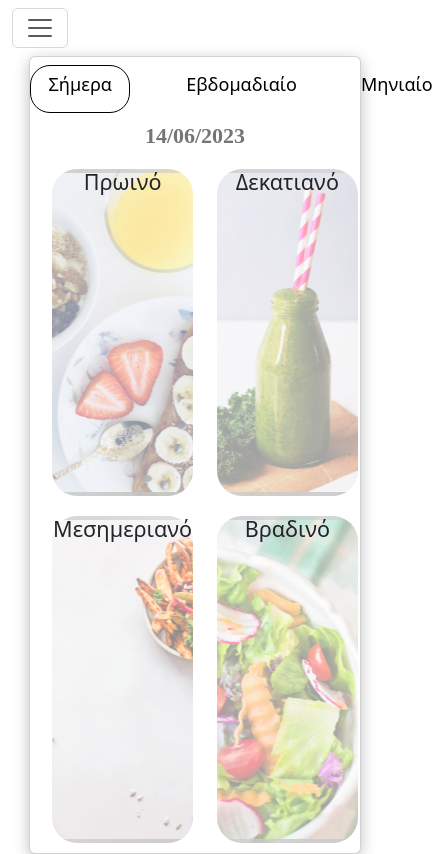
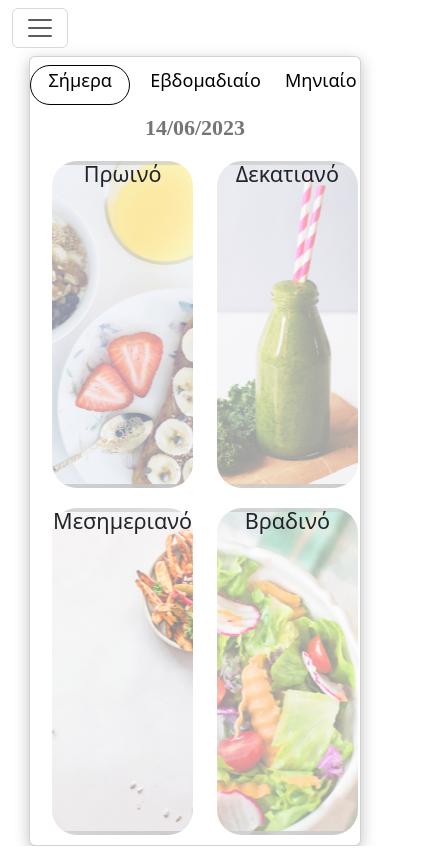
Before and after one commit to Spanosnick/Personal_monitor_React, a React (Create React App) app: page / in a window 390 px wide. Shown: the whole page, 441 px wide, since content can reach past the window. Built offline with nearby package versions, Linux system fonts and the light colour scheme.

Commit message:
make responsive the mini tabs in ChartComponent.js and chooseProgram.js

```diff
--- a/src/components/chartCoponent/ChartComponent.js
+++ b/src/components/chartCoponent/ChartComponent.js
@@ -1,24 +1,23 @@
-import React from "react";
+import React, { useState } from "react";
 import Card from 'react-bootstrap/Card';
 import Stack from 'react-bootstrap/Stack';
-import { Container, Row, Col } from 'react-bootstrap';
 import SimpleChart from './SimpleChart';
 
 function ChartComponent({ date }) {
-
+    const [activeTab, setActiveTab] = useState('Σήμερα'); // Initial active tab
 
     return (
         <Card className="text-start chooseProgram">
             <Stack className="mx-auto cardLabels my-2" direction="horizontal" gap={5}>
-                <div className="p-2 active ">
+                <div className={activeTab === 'Σήμερα' ? "p-2 active" : "p-2"} onClick={() => setActiveTab('Σήμερα')}>
                     <h3>Σήμερα </h3>
                 </div>
 
-                <div className="p-2">
+                <div className={activeTab === 'Εβδομαδιαίο' ? "p-2 active" : "p-2"} onClick={() => setActiveTab('Εβδομαδιαίο')}>
                     <h3>Εβδομαδιαίο </h3>
                 </div>
 
-                <div className="p-2">
+                <div className={activeTab === 'Μηνιαίο' ? "p-2 active" : "p-2"} onClick={() => setActiveTab('Μηνιαίο')}>
                     <h3>Μηνιαίο </h3>
                 </div>
             </Stack>
@@ -26,7 +25,6 @@ function ChartComponent({ date }) {
                 <h4 id='dateLabel'> {date || '14/06/2023'}</h4>
             </div>
             <SimpleChart/>
-
         </Card>
     );
 }
--- /dev/null
+++ b/src/components/chartCoponent/chartComponent.css
@@ -0,0 +1,14 @@
+.chooseProgram {
+    width: 100%; /* or a fixed width if you prefer */
+    overflow-x: auto; /* Allows horizontal scrolling if content overflows */
+}
+.p-2 {
+    /* Other styles... */
+    transition: background-color 0.3s ease, color 0.3s ease; /* 0.3s is the duration. You can adjust as needed */
+}
+
+.active {
+    /* Sample active state styles. Adjust as needed */
+    background-color: #007BFF; /* Example color for active state */
+    color: white;
+}
--- a/src/components/chooseProgram.js
+++ b/src/components/chooseProgram.js
@@ -15,16 +15,16 @@ function ImgOverlayExample({ date }) {
 
     return (
         <Card className="text-start chooseProgram">
-            <Stack className="mx-auto cardLabels my-2" direction="horizontal" gap={5}>
-                <div className="p-2 active ">
+            <Stack className="mx-auto cardLabels my-2" direction="horizontal" gap={3}> {/* Reduced gap */}
+                <div className="p-1 active "> {/* Reduced padding */}
                     <h3>Σήμερα </h3>
                 </div>
 
-                <div className="p-2">
+                <div className="p-1"> {/* Reduced padding */}
                     <h3>Εβδομαδιαίο </h3>
                 </div>
 
-                <div className="p-2">
+                <div className="p-1"> {/* Reduced padding */}
                     <h3>Μηνιαίο </h3>
                 </div>
             </Stack>
```
